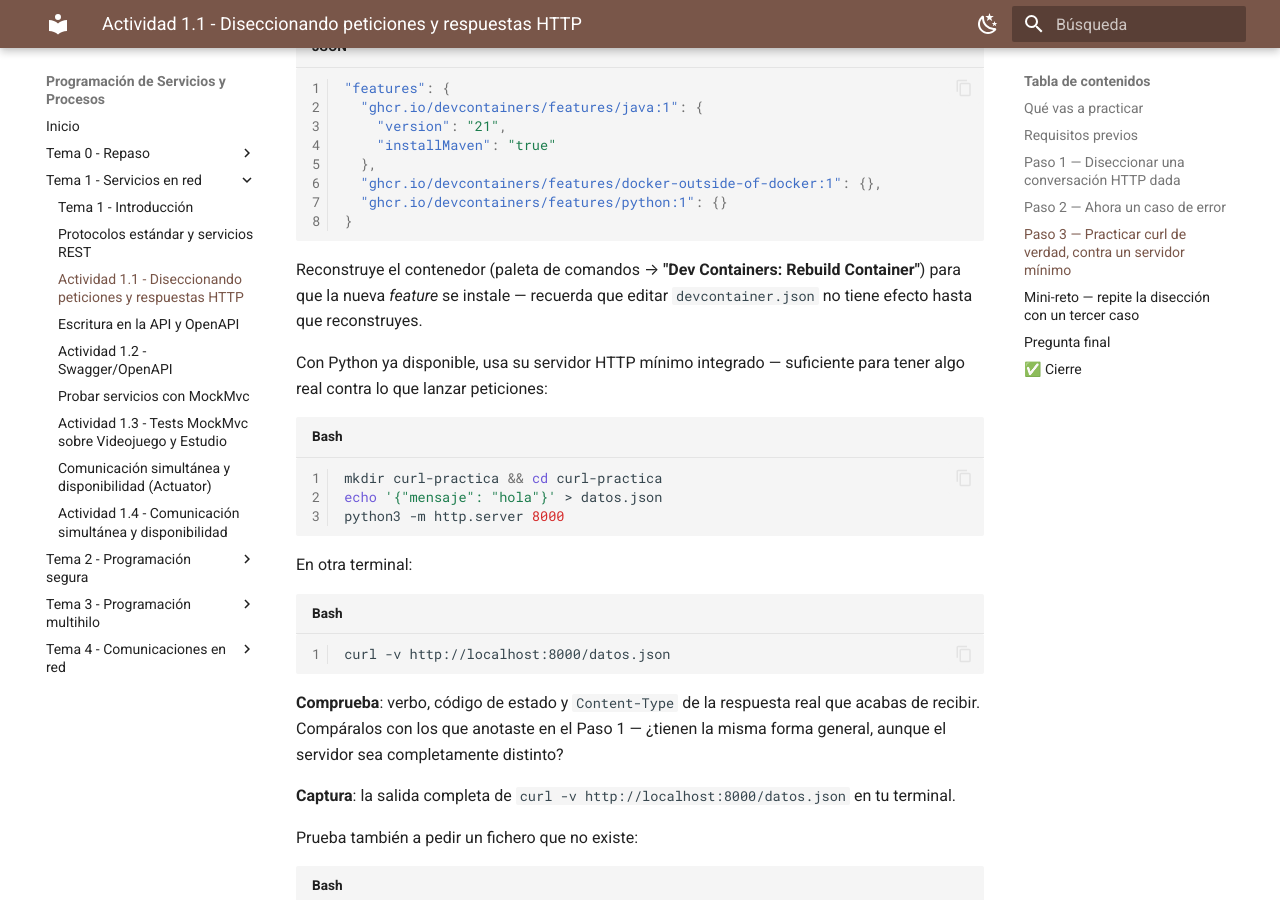
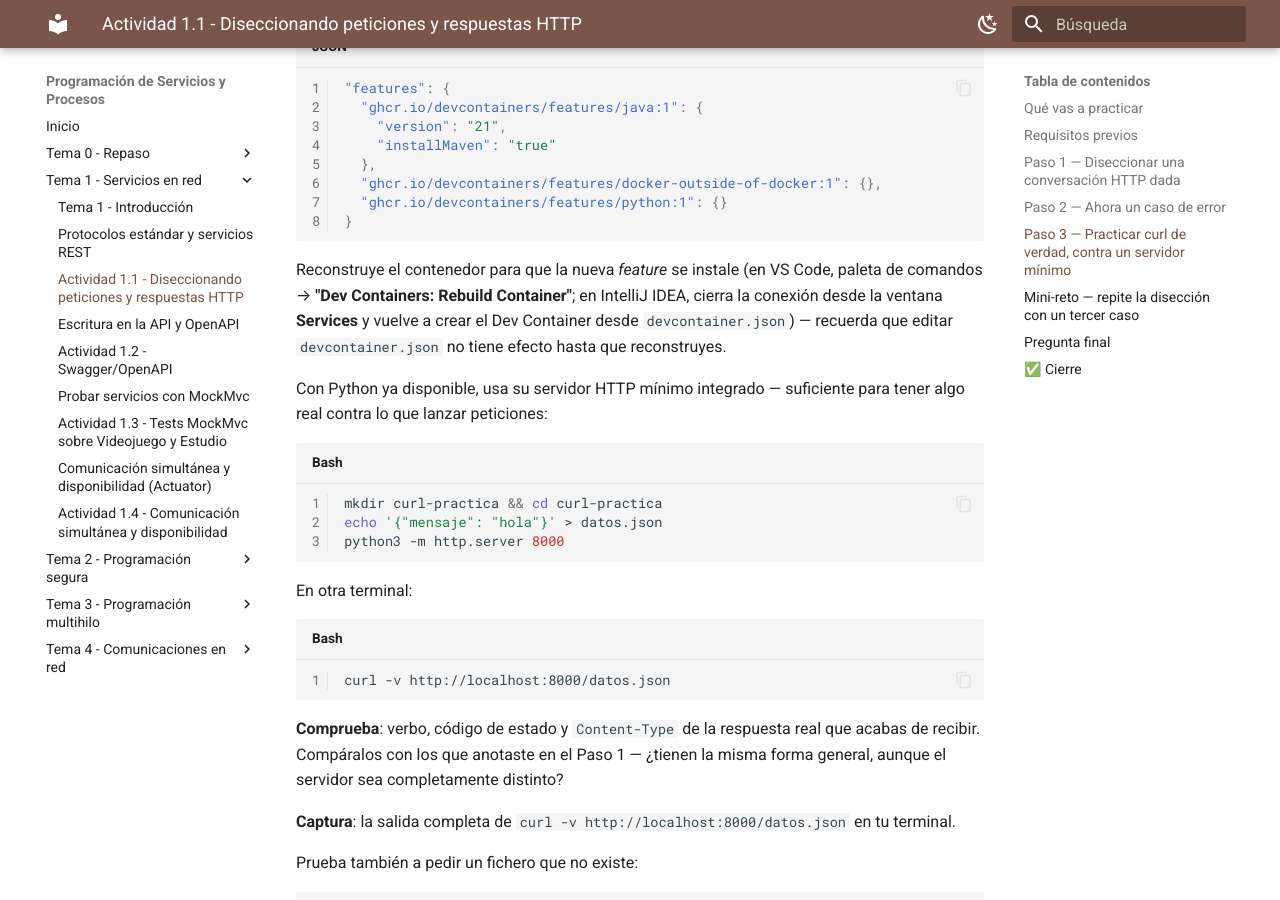
Before and after one commit to aitorventura/programacion-servicios-procesos, an MkDocs documentation site: the page built from docs/tema1/actividad_1_1.md, in a window 1280 px wide and 900 px high, scrolled down 2570 px. Built offline with MkDocs 1.6.1 and Material for MkDocs 9.7.7, drawn with Linux system fonts in a browser that asks for light colours.

Commit message:
Cambio en diapositiva y dev containers para IntelliJ

````diff
--- a/docs/tema1/actividad_1_1.md
+++ b/docs/tema1/actividad_1_1.md
@@ -89,7 +89,7 @@ No necesitas tu proyecto para practicar la herramienta en sí, pero sí necesita
 }
 ```
 
-Reconstruye el contenedor (paleta de comandos → **"Dev Containers: Rebuild Container"**) para que la nueva *feature* se instale — recuerda que editar `devcontainer.json` no tiene efecto hasta que reconstruyes.
+Reconstruye el contenedor para que la nueva *feature* se instale (en VS Code, paleta de comandos → **"Dev Containers: Rebuild Container"**; en IntelliJ IDEA, cierra la conexión desde la ventana **Services** y vuelve a crear el Dev Container desde `devcontainer.json`) — recuerda que editar `devcontainer.json` no tiene efecto hasta que reconstruyes.
 
 Con Python ya disponible, usa su servidor HTTP mínimo integrado — suficiente para tener algo real contra lo que lanzar peticiones:
 
````
Also changed, not shown: docs/tema1/actividad_1_4.md (+1 -1 lines), docs/tema3/actividad_3_1.md (+1 -1 lines), docs/tema3/actividad_3_2.md (+1 -1 lines), 2 other files.
